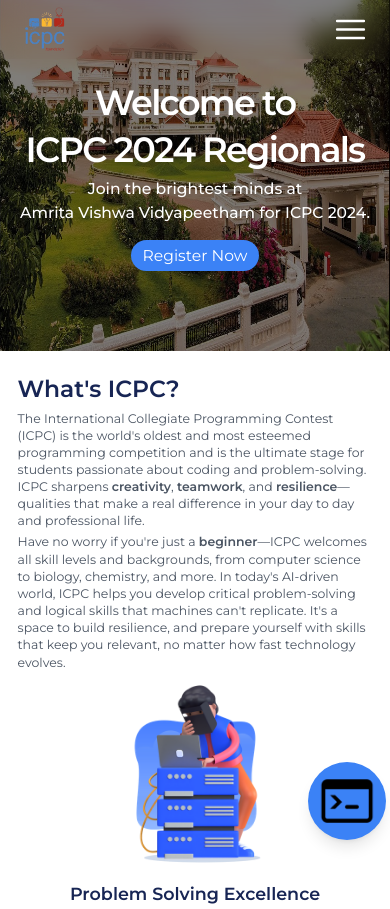
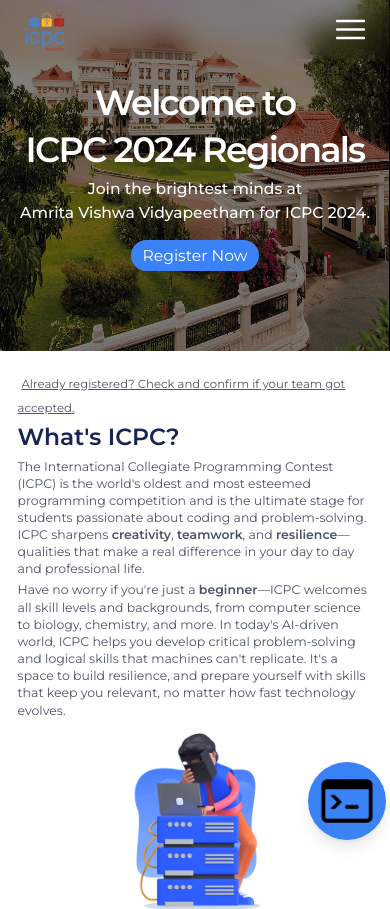
Before and after one commit to amansxcalibur/icpc_website, a Next.js app in the folder icpc_front/: page / in a window 390 px wide. Shown: the top 909 px of the page. Built offline with nearby package versions, Linux system fonts and the light colour scheme.

Commit message:
added hyperlink on whats icpc

```diff
--- a/icpc_front/components/about/icpc.jsx
+++ b/icpc_front/components/about/icpc.jsx
@@ -1,4 +1,5 @@
 import Image from "next/image"
+import Link from "next/link";
 
 export default function WhatsICPC(){
     return(
@@ -6,6 +7,7 @@
             <div className="w-[85vw] flex flex-col max-md:w-[95vw]">
                 {/* Title and Main Description */}
                 <div className="mb-[2vw] max-md:px-[2vw]">
+                    <Link href="/registered-teams" className="mx-[1vw] my-[1.5vw] mt-[4vw] md:hidden underline text-gray-600 text-[3vw]">Already registered? Check and confirm if your team got accepted.</Link>
                     <h1 className="text-[2.5vw] mb-[1vw] max-md:text-[6vw] font-semibold text-blue-950">
                         What&apos;s ICPC?
                     </h1>
```
